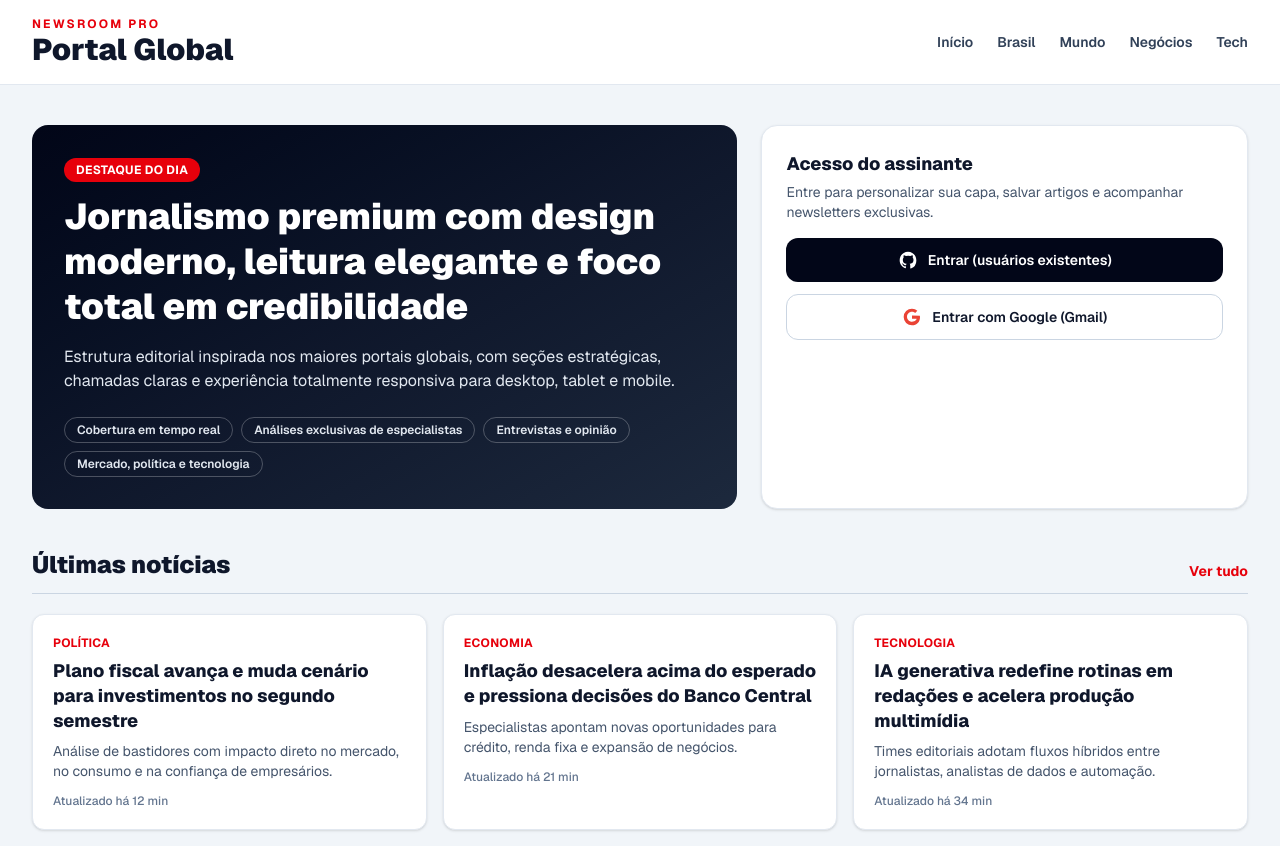
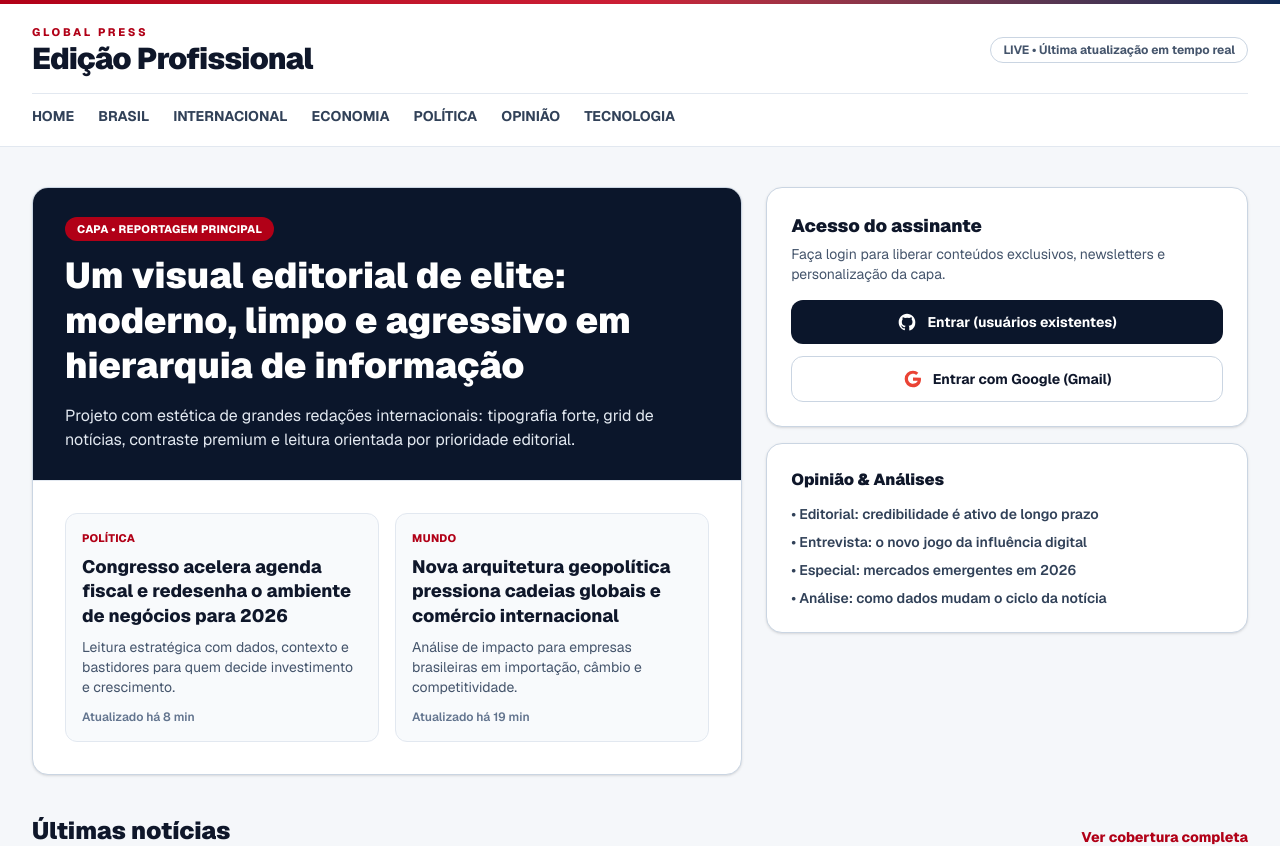
Before and after one commit to hebertpaes/hebertpaes-portfolio, a Next.js app: page /login in a window 1280 px wide. Shown: the top 846 px of the page. Built offline with nearby package versions, Linux system fonts and the light colour scheme.

Commit message:
style: apply premium global-news visual identity to login

```diff
--- a/app/login/page.tsx
+++ b/app/login/page.tsx
@@ -13,33 +13,33 @@ const socialProviders = [
 
 const topStories = [
   {
-    category: "Política",
-    title: "Plano fiscal avança e muda cenário para investimentos no segundo semestre",
+    category: "POLÍTICA",
+    title: "Congresso acelera agenda fiscal e redesenha o ambiente de negócios para 2026",
     excerpt:
-      "Análise de bastidores com impacto direto no mercado, no consumo e na confiança de empresários.",
-    meta: "Atualizado há 12 min",
+      "Leitura estratégica com dados, contexto e bastidores para quem decide investimento e crescimento.",
+    meta: "Atualizado há 8 min",
   },
   {
-    category: "Economia",
-    title: "Inflação desacelera acima do esperado e pressiona decisões do Banco Central",
+    category: "MUNDO",
+    title: "Nova arquitetura geopolítica pressiona cadeias globais e comércio internacional",
     excerpt:
-      "Especialistas apontam novas oportunidades para crédito, renda fixa e expansão de negócios.",
-    meta: "Atualizado há 21 min",
+      "Análise de impacto para empresas brasileiras em importação, câmbio e competitividade.",
+    meta: "Atualizado há 19 min",
   },
   {
-    category: "Tecnologia",
-    title: "IA generativa redefine rotinas em redações e acelera produção multimídia",
+    category: "TECNOLOGIA",
+    title: "IA editorial entra na fase de escala e redefine redações de alta performance",
     excerpt:
-      "Times editoriais adotam fluxos híbridos entre jornalistas, analistas de dados e automação.",
-    meta: "Atualizado há 34 min",
+      "Como organizações de mídia unem apuração humana, automação e personalização em tempo real.",
+    meta: "Atualizado há 31 min",
   },
 ];
 
-const highlights = [
-  "Cobertura em tempo real",
-  "Análises exclusivas de especialistas",
-  "Entrevistas e opinião",
-  "Mercado, política e tecnologia",
+const opinion = [
+  "Editorial: credibilidade é ativo de longo prazo",
+  "Entrevista: o novo jogo da influência digital",
+  "Especial: mercados emergentes em 2026",
+  "Análise: como dados mudam o ciclo da notícia",
 ];
 
 export default function LoginPage() {
@@ -65,55 +65,72 @@ export default function LoginPage() {
   }, []);
 
   return (
-    <main className="min-h-screen bg-slate-100 text-slate-900">
+    <main className="min-h-screen bg-[#f5f7fa] text-[#0f172a]">
+      <div className="h-1 w-full bg-gradient-to-r from-[#b10017] via-[#cc1f36] to-[#0d2a56]" />
+
       <header className="border-b border-slate-200 bg-white">
-        <div className="mx-auto flex max-w-7xl items-center justify-between px-4 py-4 sm:px-6 lg:px-8">
+        <div className="mx-auto flex max-w-7xl flex-col gap-4 px-4 py-5 sm:px-6 lg:px-8">
+          <div className="flex items-center justify-between">
             <div>
-            <p className="text-xs font-bold tracking-[0.18em] text-red-600">NEWSROOM PRO</p>
-            <h1 className="text-2xl font-black sm:text-3xl">Portal Global</h1>
+              <p className="text-[11px] font-extrabold tracking-[0.24em] text-[#b10017]">GLOBAL PRESS</p>
+              <h1 className="text-3xl font-black tracking-tight">Edição Profissional</h1>
             </div>
-          <nav className="hidden items-center gap-6 text-sm font-semibold text-slate-700 md:flex">
-            <a href="#" className="hover:text-black">Início</a>
-            <a href="#" className="hover:text-black">Brasil</a>
-            <a href="#" className="hover:text-black">Mundo</a>
-            <a href="#" className="hover:text-black">Negócios</a>
-            <a href="#" className="hover:text-black">Tech</a>
+            <p className="hidden rounded-full border border-slate-300 px-3 py-1 text-xs font-bold text-slate-600 md:block">
+              LIVE • Última atualização em tempo real
+            </p>
+          </div>
+
+          <nav className="flex flex-wrap items-center gap-x-6 gap-y-2 border-t border-slate-200 pt-3 text-sm font-bold text-slate-700">
+            <a href="#" className="hover:text-black">HOME</a>
+            <a href="#" className="hover:text-black">BRASIL</a>
+            <a href="#" className="hover:text-black">INTERNACIONAL</a>
+            <a href="#" className="hover:text-black">ECONOMIA</a>
+            <a href="#" className="hover:text-black">POLÍTICA</a>
+            <a href="#" className="hover:text-black">OPINIÃO</a>
+            <a href="#" className="hover:text-black">TECNOLOGIA</a>
           </nav>
         </div>
       </header>
 
-      <section className="mx-auto grid max-w-7xl gap-6 px-4 py-6 sm:px-6 lg:grid-cols-[1.45fr_1fr] lg:px-8 lg:py-10">
-        <article className="rounded-2xl bg-gradient-to-br from-slate-950 via-slate-900 to-slate-800 p-6 text-white sm:p-8">
-          <p className="mb-3 inline-flex rounded-full bg-red-600 px-3 py-1 text-xs font-bold uppercase tracking-wide">
-            Destaque do dia
+      <section className="mx-auto grid max-w-7xl gap-6 px-4 py-6 sm:px-6 lg:grid-cols-[1.4fr_0.95fr] lg:px-8 lg:py-10">
+        <article className="overflow-hidden rounded-2xl border border-slate-300 bg-white shadow-sm">
+          <div className="border-b border-slate-200 bg-[#0b162b] px-6 py-5 text-white sm:px-8 sm:py-7">
+            <p className="inline-flex rounded-full bg-[#b10017] px-3 py-1 text-[11px] font-extrabold tracking-wide">
+              CAPA • REPORTAGEM PRINCIPAL
             </p>
-          <h2 className="text-2xl font-black leading-tight sm:text-4xl">
-            Jornalismo premium com design moderno, leitura elegante e foco total em credibilidade
+            <h2 className="mt-3 text-3xl font-black leading-tight sm:text-4xl">
+              Um visual editorial de elite: moderno, limpo e agressivo em hierarquia de informação
             </h2>
             <p className="mt-4 max-w-2xl text-sm text-slate-200 sm:text-base">
-            Estrutura editorial inspirada nos maiores portais globais, com seções estratégicas,
-            chamadas claras e experiência totalmente responsiva para desktop, tablet e mobile.
+              Projeto com estética de grandes redações internacionais: tipografia forte, grid de notícias,
+              contraste premium e leitura orientada por prioridade editorial.
             </p>
-          <div className="mt-6 flex flex-wrap gap-2 text-xs font-semibold text-slate-200">
-            {highlights.map((item) => (
-              <span key={item} className="rounded-full border border-white/25 px-3 py-1">
-                {item}
-              </span>
+          </div>
+
+          <div className="grid gap-4 p-6 sm:p-8 md:grid-cols-2">
+            {topStories.slice(0, 2).map((story) => (
+              <article key={story.title} className="rounded-xl border border-slate-200 bg-slate-50 p-4">
+                <p className="text-[11px] font-extrabold tracking-wide text-[#b10017]">{story.category}</p>
+                <h3 className="mt-2 text-lg font-extrabold leading-snug">{story.title}</h3>
+                <p className="mt-2 text-sm text-slate-600">{story.excerpt}</p>
+                <p className="mt-3 text-xs font-semibold text-slate-500">{story.meta}</p>
+              </article>
             ))}
           </div>
         </article>
 
-        <aside className="rounded-2xl border border-slate-200 bg-white p-5 shadow-sm sm:p-6">
-          <h3 className="text-lg font-extrabold">Acesso do assinante</h3>
+        <aside className="space-y-4">
+          <section className="rounded-2xl border border-slate-300 bg-white p-5 shadow-sm sm:p-6">
+            <h3 className="text-lg font-black">Acesso do assinante</h3>
             <p className="mt-1 text-sm text-slate-600">
-            Entre para personalizar sua capa, salvar artigos e acompanhar newsletters exclusivas.
+              Faça login para liberar conteúdos exclusivos, newsletters e personalização da capa.
             </p>
 
             {errorText && <p className="mt-3 rounded-lg bg-rose-50 px-3 py-2 text-sm text-rose-700">{errorText}</p>}
 
             <a
               href={githubUrl}
-            className="mt-4 inline-flex min-h-11 w-full items-center justify-center gap-2.5 rounded-xl bg-slate-950 px-4 py-3 text-sm font-semibold text-white transition hover:bg-black"
+              className="mt-4 inline-flex min-h-11 w-full items-center justify-center gap-2.5 rounded-xl bg-[#0b162b] px-4 py-3 text-sm font-bold text-white transition hover:bg-[#091124]"
             >
               <img src="/icons/github.svg" alt="" className="h-5 w-5 shrink-0" aria-hidden="true" />
               Entrar (usuários existentes)
@@ -124,34 +141,40 @@ export default function LoginPage() {
                 <a
                   key={provider.name}
                   href={`/api/openclaw/auth?provider=${provider.key}&action=start${nextPath ? `&next=${encodeURIComponent(nextPath)}` : ""}`}
-                className={`inline-flex min-h-11 w-full items-center justify-center gap-2.5 rounded-xl px-4 py-3 text-sm font-semibold transition ${provider.className}`}
+                  className={`inline-flex min-h-11 w-full items-center justify-center gap-2.5 rounded-xl px-4 py-3 text-sm font-bold transition ${provider.className}`}
                 >
                   <img src={provider.icon} alt="" className="h-5 w-5 shrink-0" aria-hidden="true" />
                   Entrar com {provider.name}
                 </a>
               ))}
             </div>
+          </section>
+
+          <section className="rounded-2xl border border-slate-300 bg-white p-5 shadow-sm sm:p-6">
+            <h3 className="text-base font-black">Opinião & Análises</h3>
+            <ul className="mt-3 space-y-2">
+              {opinion.map((item) => (
+                <li key={item} className="text-sm font-semibold text-slate-700">
+                  • {item}
+                </li>
+              ))}
+            </ul>
+          </section>
         </aside>
       </section>
 
-      <section className="mx-auto max-w-7xl px-4 pb-10 sm:px-6 lg:px-8">
+      <section className="mx-auto max-w-7xl px-4 pb-12 sm:px-6 lg:px-8">
         <div className="mb-5 flex items-end justify-between border-b border-slate-300 pb-3">
           <h3 className="text-2xl font-black">Últimas notícias</h3>
-          <a href="#" className="text-sm font-bold text-red-600 hover:text-red-700">
-            Ver tudo
-          </a>
+          <a href="#" className="text-sm font-extrabold text-[#b10017] hover:text-[#8f0012]">Ver cobertura completa</a>
         </div>
 
-        <div className="grid gap-4 md:grid-cols-3">
-          {topStories.map((story) => (
-            <article key={story.title} className="rounded-xl border border-slate-200 bg-white p-5 shadow-sm">
-              <p className="text-xs font-bold uppercase tracking-wide text-red-600">{story.category}</p>
-              <h4 className="mt-2 text-lg font-extrabold leading-snug">{story.title}</h4>
-              <p className="mt-2 text-sm text-slate-600">{story.excerpt}</p>
-              <p className="mt-3 text-xs font-medium text-slate-500">{story.meta}</p>
+        <article className="rounded-xl border border-slate-300 bg-white p-5 shadow-sm">
+          <p className="text-[11px] font-extrabold tracking-wide text-[#b10017]">{topStories[2].category}</p>
+          <h4 className="mt-2 text-2xl font-black leading-snug">{topStories[2].title}</h4>
+          <p className="mt-2 text-sm text-slate-600">{topStories[2].excerpt}</p>
+          <p className="mt-3 text-xs font-semibold text-slate-500">{topStories[2].meta}</p>
         </article>
-          ))}
-        </div>
       </section>
     </main>
   );
```
Lines whose indentation alone changed are shown as unchanged.
